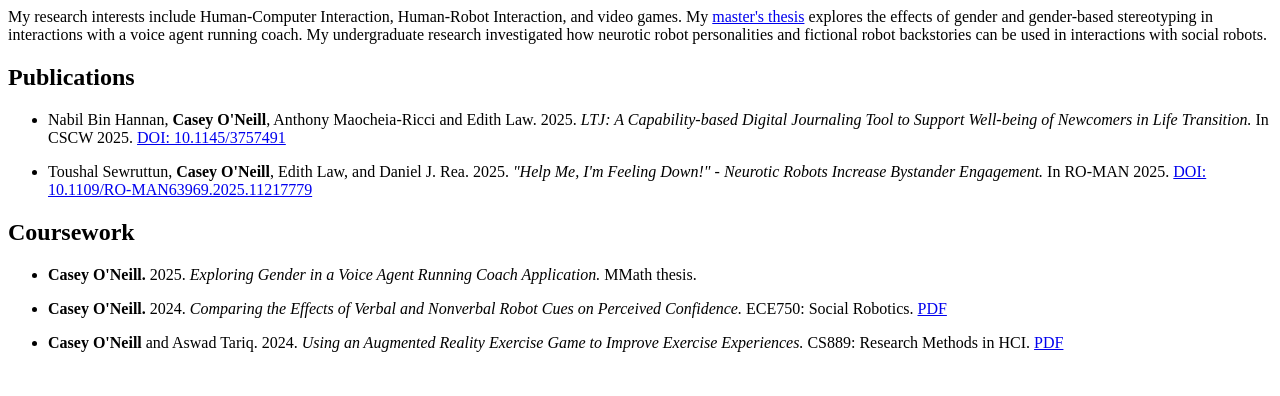
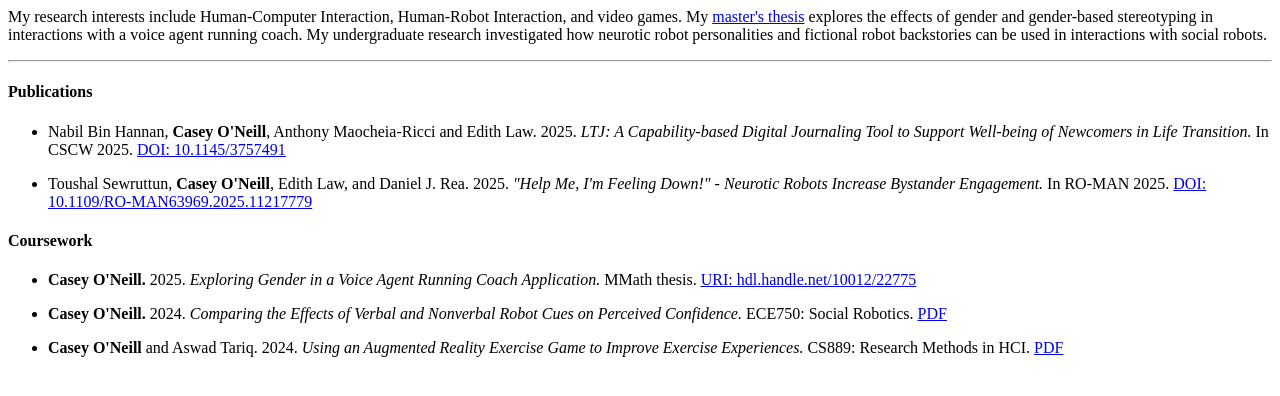
Before and after one commit to casey-oneill/casey-oneill.github.io, an Eleventy site: page content/research.md in a window 1280 px wide. Built offline with nearby package versions, Linux system fonts and the light colour scheme; Eleventy itself is replaced by a stand-in of ours; files that its build step writes are made by us from their sources.

Commit message:
Add link to thesis

```diff
--- a/content/research.md
+++ b/content/research.md
@@ -4,15 +4,17 @@ title: Research
 
 My research interests include Human-Computer Interaction, Human-Robot Interaction, and video games. My [master's thesis](https://cs.uwaterloo.ca/events/masters-thesis-presentation-hci-exploring-gender-and-gender-based-stereotyping-in-voice-agent-running-coach) explores the effects of gender and gender-based stereotyping in interactions with a voice agent running coach. My undergraduate research investigated how neurotic robot personalities and fictional robot backstories can be used in interactions with social robots.
 
-## Publications
+---
+
+#### Publications
 
 - Nabil Bin Hannan, **Casey O'Neill**, Anthony Maocheia-Ricci and Edith Law. 2025. _LTJ: A Capability-based Digital Journaling Tool to Support Well-being of Newcomers in Life Transition._ In CSCW 2025. [<i class="bi bi-file-earmark-pdf-fill"></i> DOI: 10.1145/3757491](https://doi.org/10.1145/3757491)
 
 - Toushal Sewruttun, **Casey O'Neill**, Edith Law, and Daniel J. Rea. 2025. _"Help Me, I'm Feeling Down!" - Neurotic Robots Increase Bystander Engagement._ In RO-MAN 2025. [<i class="bi bi-file-earmark-pdf-fill"></i> DOI: 10.1109/RO-MAN63969.2025.11217779](https://doi.org/10.1109/RO-MAN63969.2025.11217779)
 
-## Coursework
+#### Coursework
 
-- **Casey O'Neill.** 2025. _Exploring Gender in a Voice Agent Running Coach Application._ MMath thesis.
+- **Casey O'Neill.** 2025. _Exploring Gender in a Voice Agent Running Coach Application._ MMath thesis. [<i class="bi bi-file-earmark-pdf-fill"></i> URI: hdl.handle.net/10012/22775](https://hdl.handle.net/10012/22775)
 
 - **Casey O'Neill.** 2024. _Comparing the Effects of Verbal and Nonverbal Robot Cues on Perceived Confidence._ ECE750: Social Robotics. [<i class="bi bi-file-earmark-pdf-fill"></i> PDF](/downloads/CONeill_ECE750_2024.pdf)
 
```
Also changed, not shown: _includes/layout.html (+2 -2 lines), content/index.html (+3 -2 lines).
